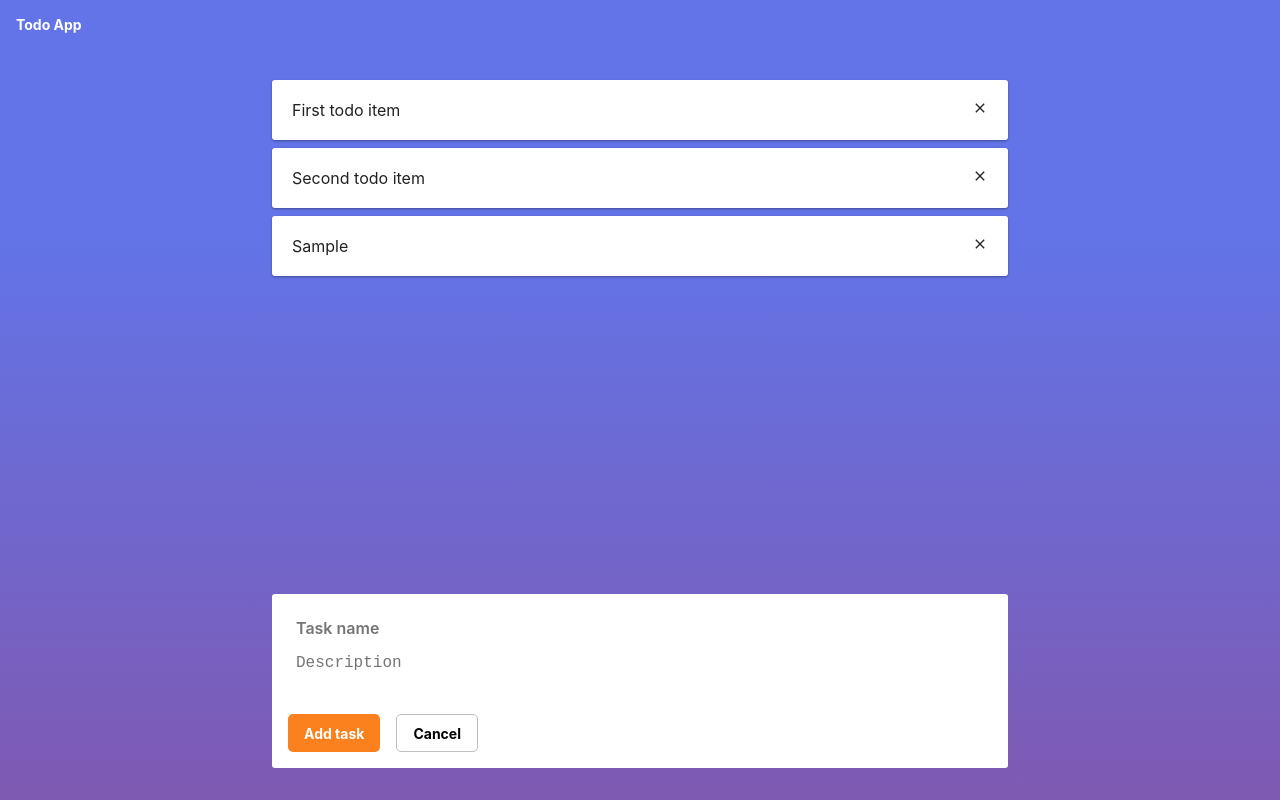
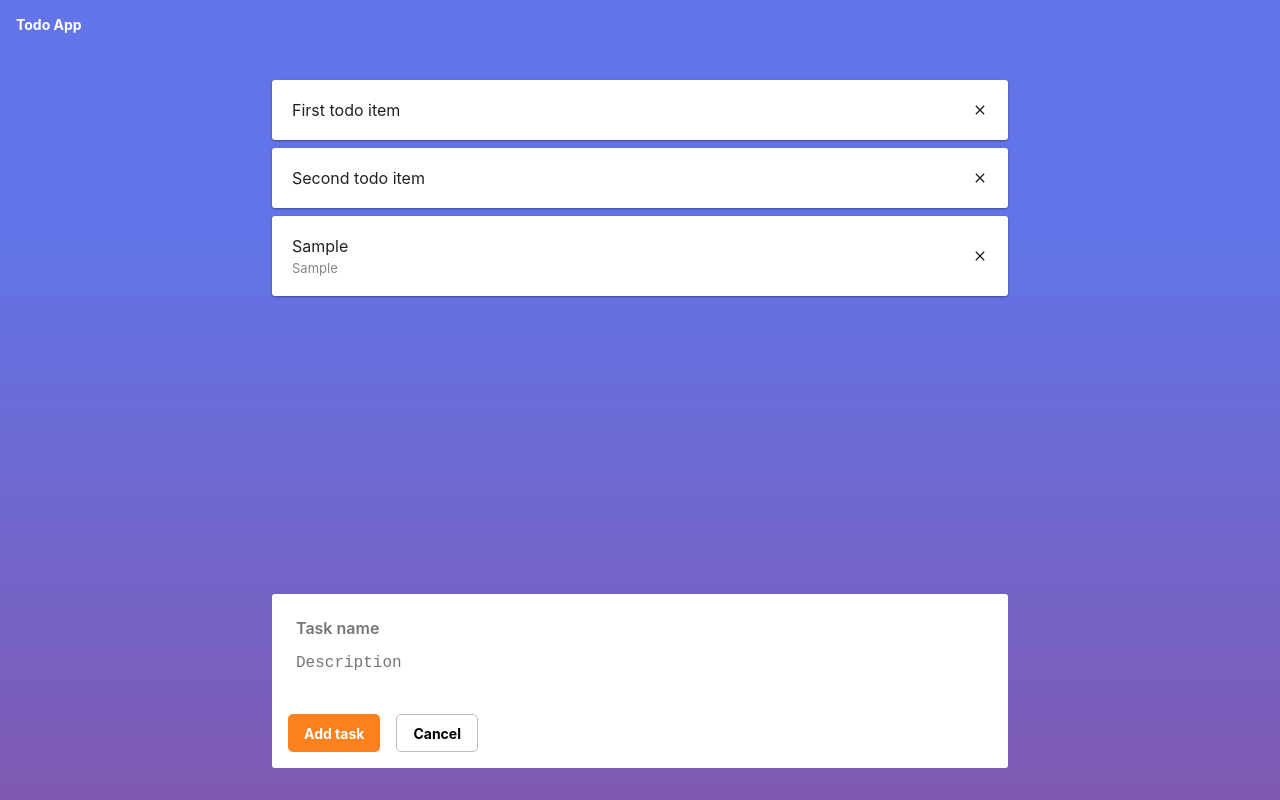
Before and after one commit to orjanbp/react-demo-todoapp, a React (Create React App) app: page / in a window 1280 px wide. Both pictures are taken after typing "Sample", "Sample" into the empty fields and a click on the button "Add task". Built offline with nearby package versions, Linux system fonts and the light colour scheme.

Commit message:
style updates, show descriptions

```diff
--- a/src/components/pages/TodoOverview/core/AddNewTodo/AddNewTodo.tsx
+++ b/src/components/pages/TodoOverview/core/AddNewTodo/AddNewTodo.tsx
@@ -10,7 +10,7 @@ const emptyTodo = { id: '', name: '', description: '' };
 
 const Container = styled.div`
   background-color: #FFF;
-  color: #222;
+  color: ${props => props.theme.color.textPrimary};
   border-radius: 3px;
   padding: 16px 16px;
 `;
--- a/src/components/pages/TodoOverview/core/TodoList/Components.tsx
+++ b/src/components/pages/TodoOverview/core/TodoList/Components.tsx
@@ -1,26 +1,28 @@
 import styled from 'styled-components';
 
 export const TodoItemContainer = styled.div`
-  background-color: #FFF;
-  color: #222;
-  border-radius: 3px;
-  padding: 16px 16px;
-  box-shadow: 0 1px 3px rgba(0,0,0,0.12), 0 1px 2px rgba(0,0,0,0.24);
-  &:hover {
-    cursor: pointer;
-    background-color: #F0F0F0;
-  }
-`;
-
-export const TodoItemText = styled.div`
-  padding: 12px;
+  color: ${props => props.theme.color.textPrimary};
 `;
 
 /**
  * Apply spacing between subsequent todo items
  */
 export const TodoList = styled.div`
-  ${TodoItemContainer} + ${TodoItemContainer} {
-    margin-top: 8px;
-  }
+ ${TodoItemContainer} + ${TodoItemContainer} {
+   margin-top: 8px;
+ }
 `;
+
+export const ItemText = styled.div`
+  padding: 12px;
+`;
+
+export const ItemName = styled.div`
+  color: ${props => props.theme.color.textPrimary};
+`;
+
+export const ItemDesc = styled.div`
+  color: ${props => props.theme.color.textSecondary};
+  font-size: 1.3rem;
+  margin-top: 4px;
+`;
--- a/src/components/pages/TodoOverview/core/TodoList/TodoListItem.tsx
+++ b/src/components/pages/TodoOverview/core/TodoList/TodoListItem.tsx
@@ -1,16 +1,15 @@
 import React from 'react';
 import styled from 'styled-components';
 import { TodoItemType } from '@/utils/types';
-import { TodoItemContainer, TodoItemText } from './Components';
+import { TodoItemContainer, ItemDesc, ItemName, ItemText } from './Components';
 import { CloseButton } from './CloseButton';
 
 const Container = styled(TodoItemContainer)`
   display: flex;
+  align-items: center;
   justify-content: space-between;
   background-color: ${props => props.theme.color.background100};
-  color: #222;
   border-radius: 3px;
-  /* padding: 16px 16px; */
   padding: 8px;
   box-shadow: 0 1px 3px rgba(0,0,0,0.12), 0 1px 2px rgba(0,0,0,0.24);
   &:hover {
@@ -28,7 +27,12 @@ interface Props {
  */
 export const TodoListItem = ({ item, onClose }: Props) => (
   <Container>
-    <TodoItemText>{item.name}</TodoItemText>
+    <ItemText>
+      <ItemName>{item.name}</ItemName>
+      {item.description && (
+        <ItemDesc>{item.description}</ItemDesc>
+      )}
+    </ItemText>
     <CloseButton onClick={() => onClose(item)} />
   </Container>
 );
--- a/src/utils/styled.d.ts
+++ b/src/utils/styled.d.ts
@@ -11,6 +11,8 @@ declare module 'styled-components' {
       primary100:             string;
       primary80:              string;
       primary60:              string;
+      textPrimary:            string;
+      textSecondary:          string;
     }
   }
 }
--- a/src/utils/theme.ts
+++ b/src/utils/theme.ts
@@ -10,5 +10,7 @@ export const defaultTheme: DefaultTheme = {
     primary80: '#fa811e',
     primary60: '#e56a05',
     border: '#bdbdbd',
-  }
+    textPrimary: '#212121',
+    textSecondary: '#878787'
+  },
 }
```
